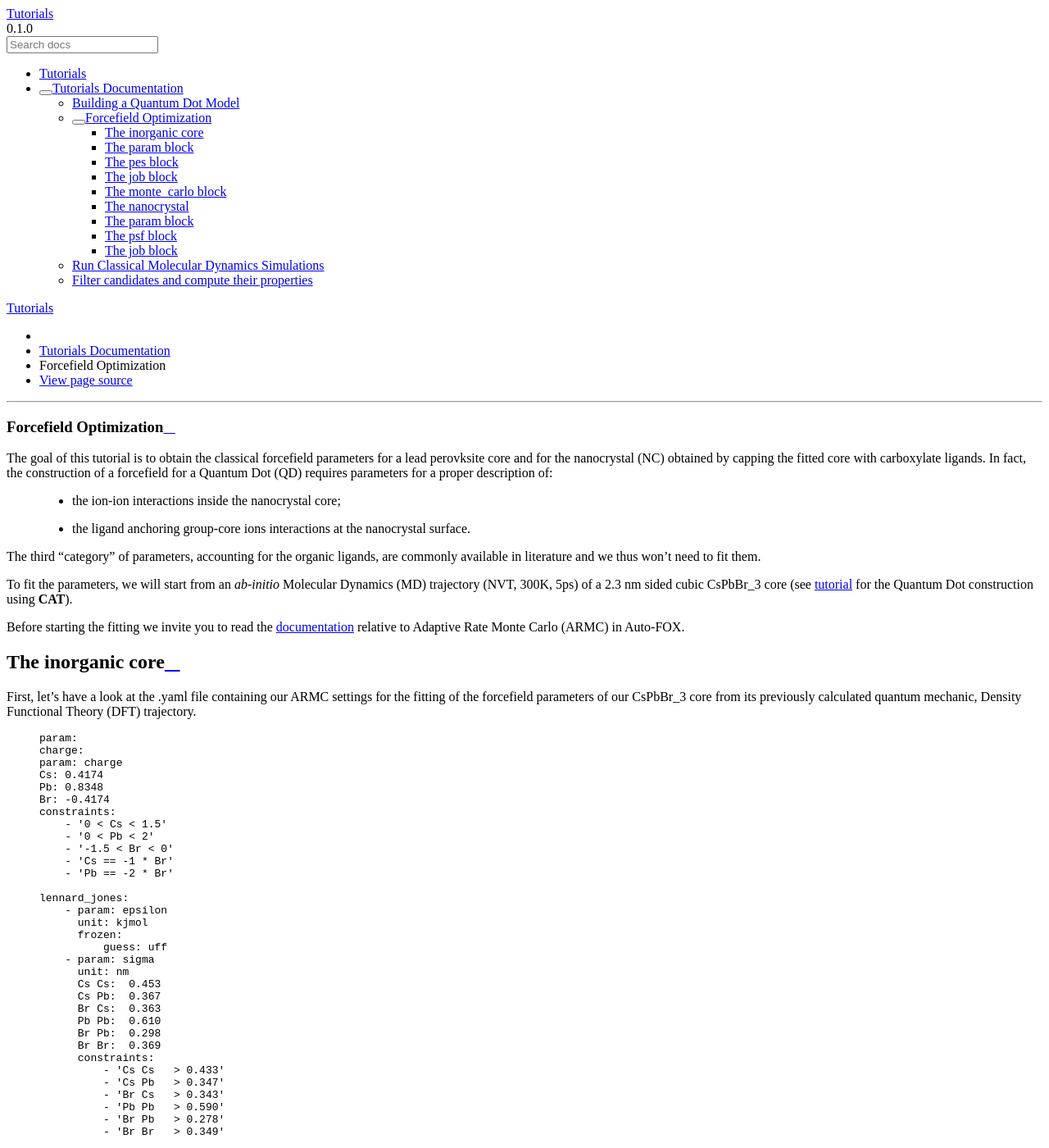
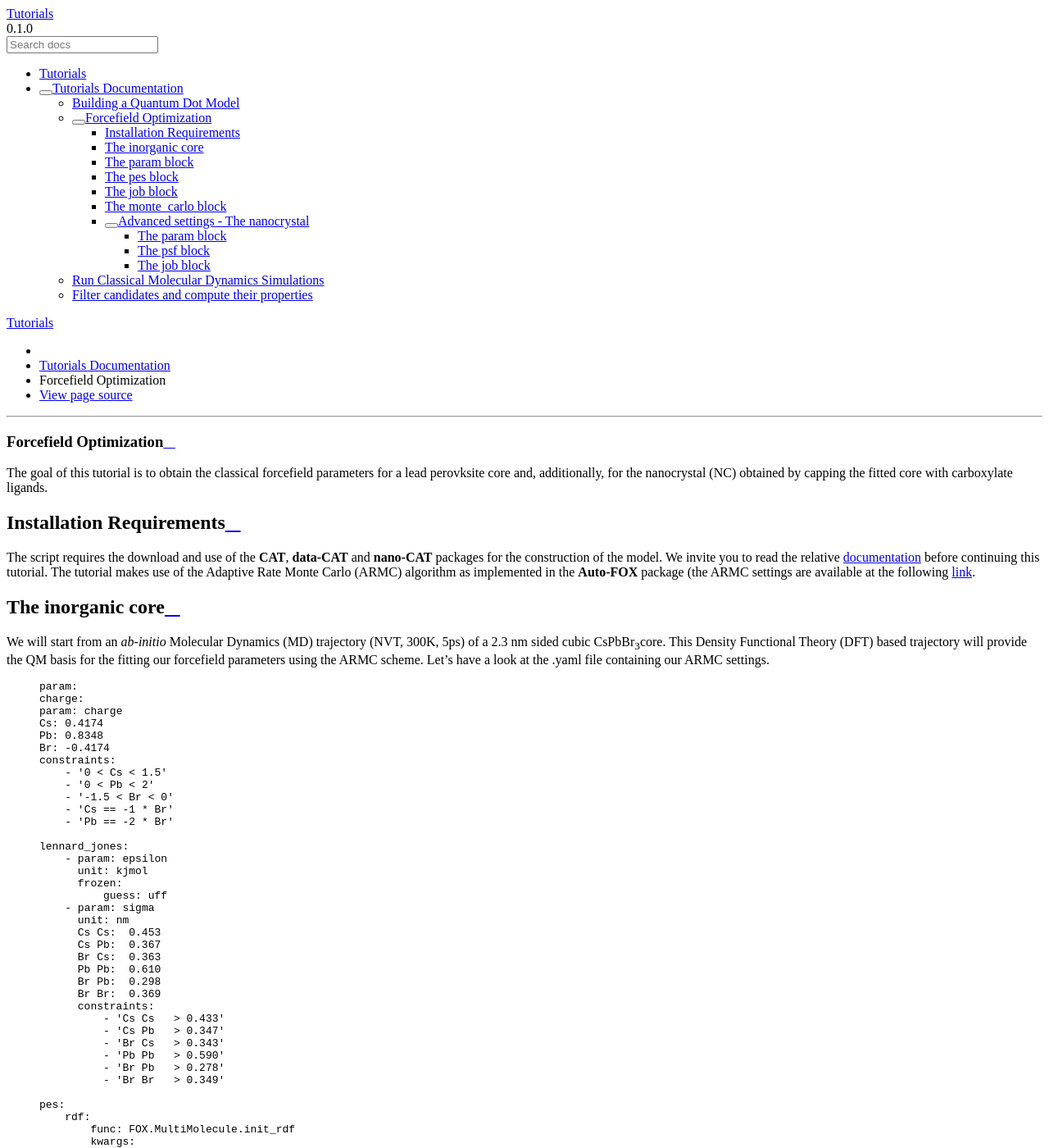
Before and after one commit to nlesc-nano/Tutorials, a Sphinx documentation site: the page built from docs/2_fitting.rst, in a window 1280 px wide and 1400 px high. Shown: the whole window at 82% size. Built offline with Sphinx 7.4.7 and the Read the Docs theme 2.0.0, drawn with Linux system fonts in a browser that asks for light colours; some of the changed text lies outside the part shown.

Commit message:
Update 2_fitting.rst

```diff
--- a/docs/2_fitting.rst
+++ b/docs/2_fitting.rst
@@ -2,23 +2,16 @@
 
 Forcefield Optimization
 =======================
-The goal of this tutorial is to obtain the classical forcefield parameters for a lead perovksite core and for the nanocrystal (NC) obtained by capping the fitted core with carboxylate ligands. In fact, the construction of a forcefield for a Quantum Dot (QD) requires parameters for a proper description of:
+The goal of this tutorial is to obtain the classical forcefield parameters for a lead perovksite core and, additionally, for the nanocrystal (NC) obtained by capping the fitted core with carboxylate ligands.
 
-    * the ion-ion interactions inside the nanocrystal core;
-    * the ligand anchoring group-core ions interactions at the nanocrystal surface.
-
-The third "category" of parameters, accounting for the organic ligands, are commonly available in literature and we thus won't need to fit them.
-
-
-
-To fit the parameters, we will start from an *ab-initio* Molecular Dynamics (MD) trajectory (NVT, 300K, 5ps) of a 2.3 nm sided cubic CsPbBr_3 core (see `tutorial <https://nanotutorials.readthedocs.io/en/latest/1_build_qd.html>`_ for the Quantum Dot construction using **CAT**).
-
-Before starting the fitting we invite you to read the `documentation <https://auto-fox.readthedocs.io/en/latest/4_monte_carlo.html>`__ relative to Adaptive Rate Monte Carlo (ARMC) in Auto-FOX.
+Installation Requirements
+-------------------------
+The script requires the download and use of the **CAT**, **data-CAT** and **nano-CAT** packages for the construction of the model. We invite you to read the relative `documentation <https://cat.readthedocs.io/en/latest/0_documentation.html#cat-documentation>`_ before continuing this tutorial. The tutorial makes use of the Adaptive Rate Monte Carlo (ARMC) algorithm as implemented in the **Auto-FOX** package (the ARMC settings are available at the following `link <https://auto-fox.readthedocs.io/en/latest/4_monte_carlo.html>`__.
 
 The inorganic core
 -------------------
 
-First, let's have a look at the .yaml file containing our ARMC settings for the fitting of the forcefield parameters of our CsPbBr_3 core from its previously calculated quantum mechanic, Density Functional Theory (DFT) trajectory.
+We will start from an *ab-initio* Molecular Dynamics (MD) trajectory (NVT, 300K, 5ps) of a 2.3 nm sided cubic CsPbBr\ :sub:`3`\ core. This Density Functional Theory (DFT) based trajectory will provide the QM basis for the fitting our forcefield parameters using the ARMC scheme. Let's have a look at the .yaml file containing our ARMC settings.
 
     .. code:: yaml
 
@@ -143,7 +136,7 @@
             - 'Pb == -2 * Br'
 
     Here, the to-be optimized charges are those of the nanocrystal core ions (Cs, Pb, Br). Their initial values are usually obtained from their DFT trajectory. You can simply use the most stable oxidation state of each ion if you don't have a better starting point.
-    In this case, the core ions charges are constrained to a certain range in order to keep the correct oxidation state (for example cations constrained to values higher than 0), as well as the prerequisite of the overall neutrality of the system. Additional constraints are added to ensure that the ions correctly balance each other in case of the detachment of a neutral species, i.e. CsBr and PbBr_2, from the surface of the core.
+    In this case, the core ions charges are constrained to a certain range in order to keep the correct oxidation state (for example cations constrained to values higher than 0), as well as the prerequisite of the overall neutrality of the system. Additional constraints are added to ensure that the ions correctly balance each other in case of the detachment of a neutral species, i.e. CsBr and PbBr\ :sub:`2`\, from the surface of the core.
 
 Let's move to the :code:`lennard_jones` block.
 
@@ -301,10 +294,18 @@
             keep_files: True
 
 We will thus perform the fitting procedure by opening our conda environment containing **Auto-FOX** and computing the command prompt ``init_armc settings.yaml``.
+Once we obtain reliable parameters for the core (i.e. when the comparison between our reference function, the MM radial distribution function calculated with the fitted parameters, and the QM-computed radial distribution function displays a very low error), it is possible to move to the fitting of more complex models.
 
-The nanocrystal
----------------
-Once we obtain reliable parameters (i.e. when the comparison between our reference function, the MM radial distribution function calculated with the fitted parameters, and the QM-computed radial distribution function displays a very low error), we can use these parameters as a starting point to build a new .yaml input for the fitting of the forcefield parameters of the NC obtained by capping the fitted CsPbBr_3 core with acetate ligands. Let's have a brief look at the new input file.
+Advanced settings - The nanocrystal
+-----------------------------------
+We will now move to fitting the forcefield parameters for the nanocrystal (NC) obtained by capping our - now fitted - CsPbBr\ :sub:`3`\ core with carboxylate ligands (see `tutorial <https://nanotutorials.readthedocs.io/en/latest/1_build_qd.html>`_ for the Quantum Dot construction using **CAT**).
+The construction of a forcefield for a Quantum Dot (QD) is a bit more challenging than the forcefield of its "naked" core, because it requires additional parameters to achieve a proper description of:
+
+    * the ion-ion interactions inside the nanocrystal core;
+    * the ligand anchoring group-core ions interactions at the nanocrystal surface.
+
+The third "category" of parameters, accounting for the organic ligands, are commonly available in literature and we thus won't need to fit them.
+We will first of all need to build a new .yaml input for the forcefield fitting of the parameters of the NC obtained by capping the fitted CsPbBr_3 core with acetate ligands. Let's have a brief look at the new input file.
 
     .. code:: yaml
 
@@ -441,7 +442,7 @@
 The yaml code above shows a clear resemblance to the one used for the core, except for a few key differences. We hereby provide a brief comparison of their features.
 
 The param block
----------------
+^^^^^^^^^^^^^^^
 
     .. code:: yaml
 
@@ -529,8 +530,9 @@
 
 In this case, the output of this python script provides both the sigma values for both to the to-be optimized sigmas and the frozen components. Once again, in order to avoid atoms getting too close one from each other, we constrained the sigma parameters to be 0.02 nm lower than their estimated value: resulting in a smoother fitting procedure.
 
+
 The psf block
--------------
+^^^^^^^^^^^^^
 
 The `psf <https://auto-fox.readthedocs.io/en/latest/4_monte_carlo_args.html?highlight=psf#psf>`_ section contains the settings required for the construction of the protein structure files. In our case the required data is the name of the .rtf file and a list identifying the atoms of the ligands.
 
@@ -577,8 +579,9 @@
 As we can see, this file contains a block indicating the masses of the ligand atoms and one containing their charges. The line ``RESI LIG -1.000000`` highlights the total charge on each ligand, which is the sum of the charges of its constituent atoms (i.e. -0.37 + 0.288746 + (-0.328684) + 0.288746 + 3*0.09 = -1).
 Since any information on the ligand which isn't contained in the .yaml input is read from its .rtf file, we can modulate the charge for our anchoring group (``C2O3`` and ``O2D2``) in our yaml input, and they will be overwritten. More specifically, the total charge on each acetate molecule needs to balance the charge we indicated for Br atoms (i.e. ``Br  -0.4``), so that the charge of the system is kept neutral during the replacement. This means that the sum of the charges needs to be adjusted to satisfy the relationship: -0.37 + C2O3 + 2*O2D2 + 3*0.09 = -0.4. We have thus chosen the values ``C2O3  0.25`` and ``O2D2  -0.275`` in the .yaml input because they satisfied these requirements mantaining the correct proportions between the charges of the atoms in the anchoring group.
 
+
 The job block
--------------
+^^^^^^^^^^^^^
 
     .. code:: yaml
 
```
